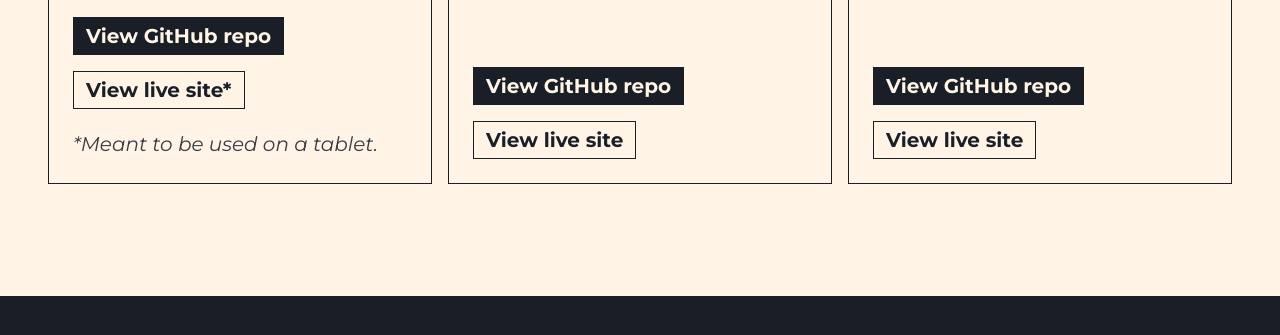
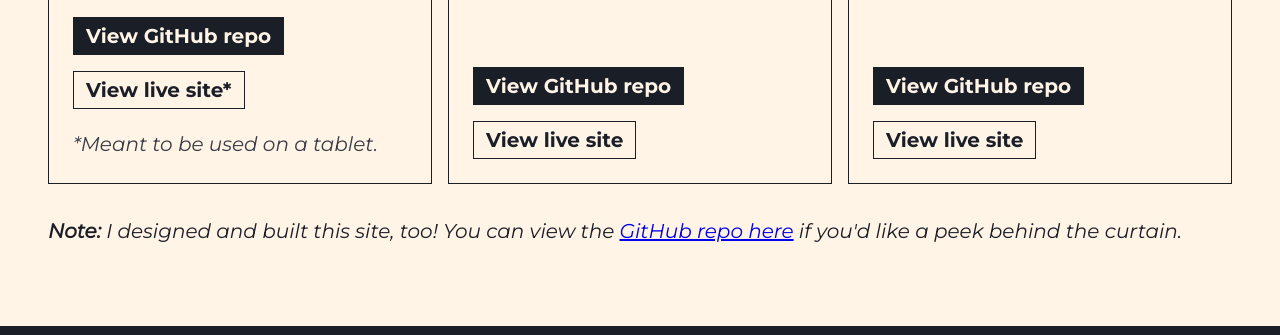
Before and after one commit to keoswalt/keoswalt-portfolio, an Eleventy site: page src/index.njk in a window 1280 px wide. Shown: the part 3660-3995 px from the top of the page. Built offline with nearby package versions, Linux system fonts and the light colour scheme; Eleventy itself is replaced by a stand-in of ours; files that its build step writes are made by us from their sources; a web font is replaced by a local one.

Commit message:
Add note beneath "fun" projects

```diff
--- a/src/index.njk
+++ b/src/index.njk
@@ -200,6 +200,9 @@ layout: base.njk
               </div>
             </div>
           </div>
+          <aside class="section-note-wrapper">
+            <p class="italics"><span class="fw-bold">Note:</span> I designed and built this site, too! You can view the <a href="https://github.com/keoswalt/keoswalt-portfolio" target="_blank">GitHub repo here</a> if you'd like a peek behind the curtain.</p>
+          </aside>
         </div>
       </section>
 
```
